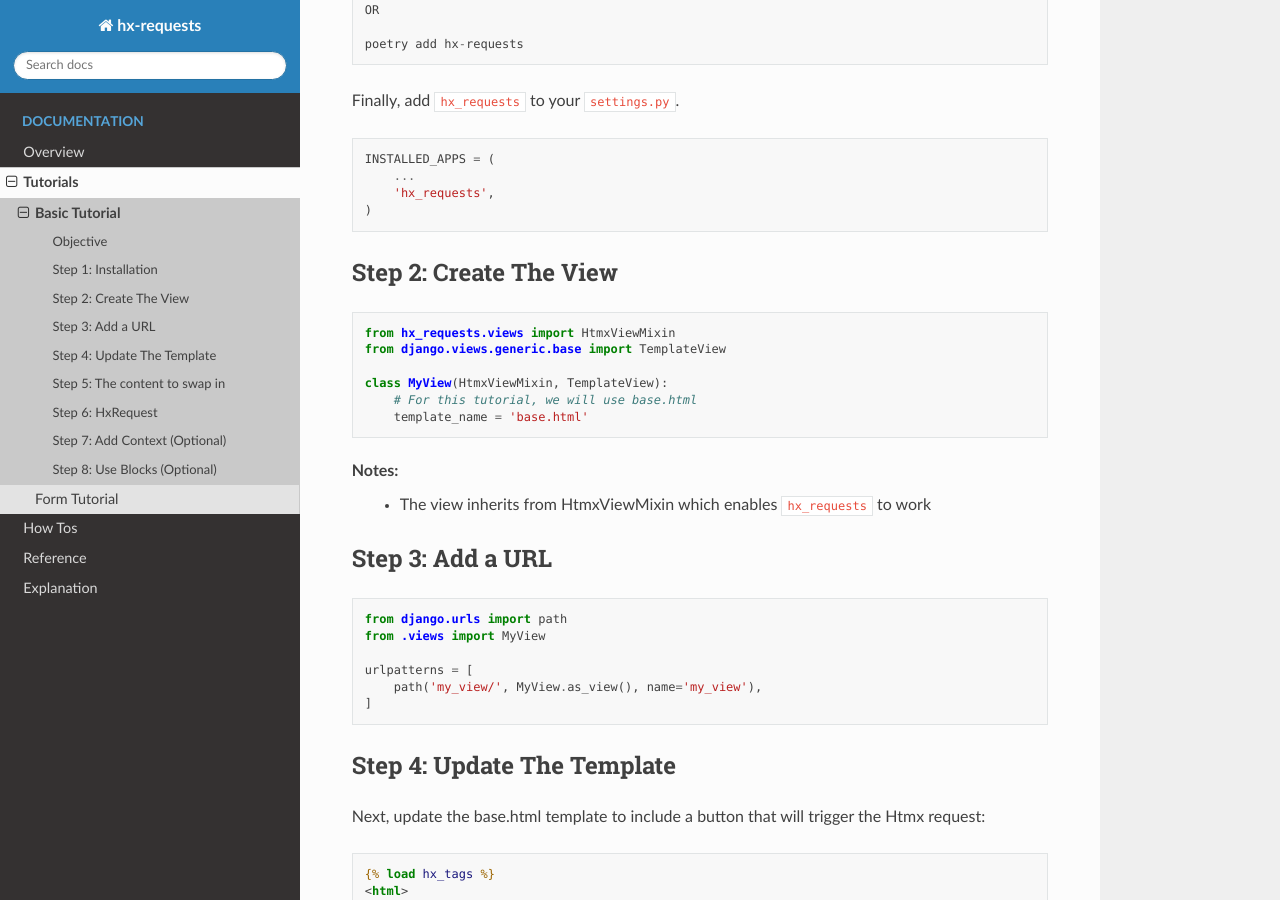
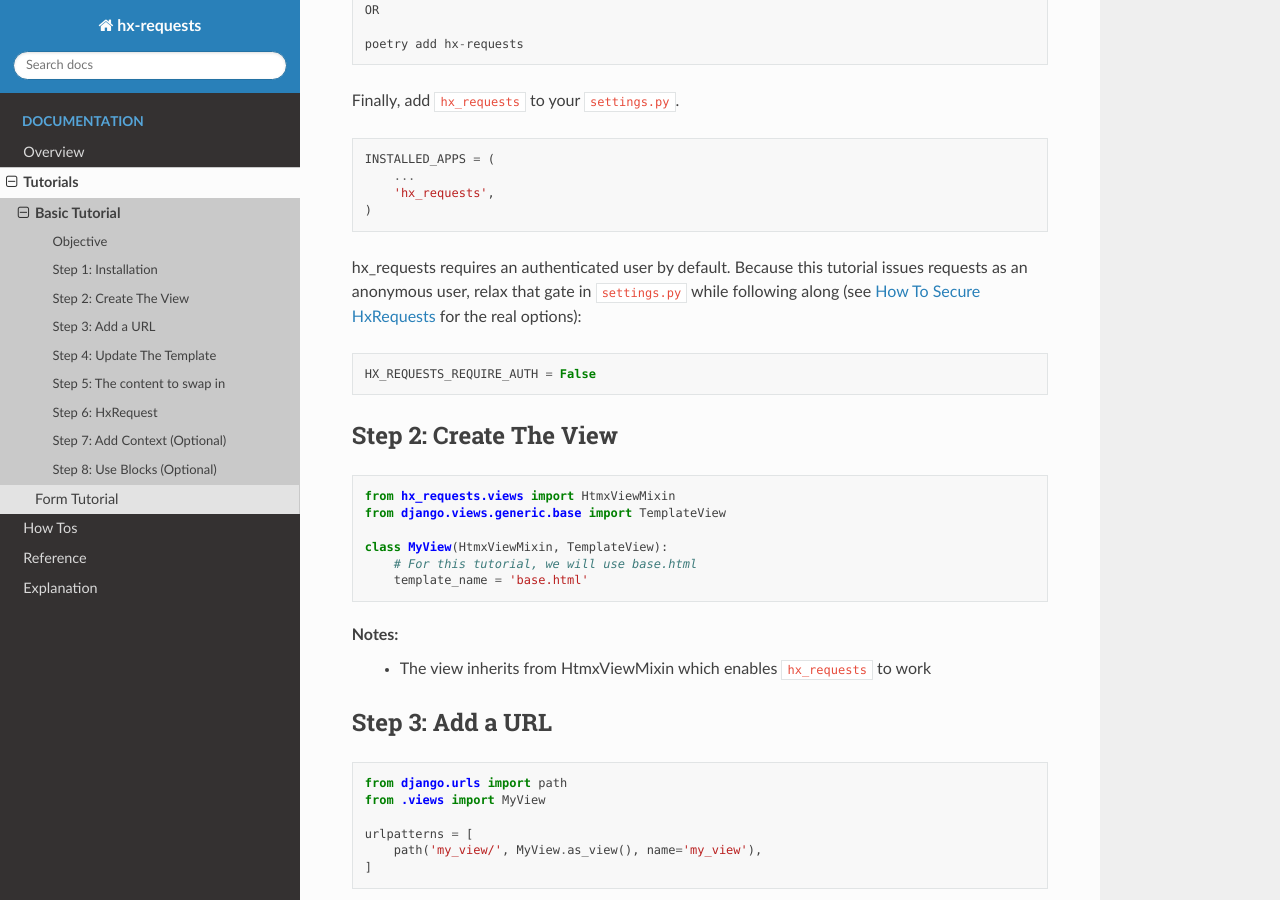
Before and after one commit to yaakovLowenstein/hx-requests, a Sphinx documentation site: the page built from docs/tutorials/basic_tutorial.rst, in a window 1280 px wide and 900 px high, scrolled down 702 px. Built offline with Sphinx 7.4.7 and the Read the Docs theme 3.1.0, drawn with Linux system fonts in a browser that asks for light colours; pages that are not in the unit, such as notebooks, are missing from menus.

Commit message:
docs: make the tutorials work under the default auth gate
Both tutorials issue requests as an anonymous user, but HX_REQUESTS_REQUIRE_AUTH
defaults to True, so the first click 404'd. Add a settings step relaxing the
gate (pointing at the securing how-to for real setups). Also fix a stale
cross-reference to the messages how-to ("How To Use Messages" -> the actual
"How To Set Messages" title).

Co-Authored-By: Claude Fable 5 <noreply@anthropic.com>

```diff
--- a/docs/tutorials/basic_tutorial.rst
+++ b/docs/tutorials/basic_tutorial.rst
@@ -41,6 +41,13 @@ Finally, add :code:`hx_requests` to your :code:`settings.py`.
         ...
         'hx_requests',
     )
+
+hx_requests requires an authenticated user by default. Because this tutorial
+issues requests as an anonymous user, relax that gate in :code:`settings.py`
+while following along (see :ref:`How To Secure HxRequests` for the real
+options)::
+
+    HX_REQUESTS_REQUIRE_AUTH = False
 
 Step 2: Create The View
 ~~~~~~~~~~~~~~~~~~~~~~~
```
Also changed, not shown: docs/tutorials/form_tutorial.rst (+8 -1 lines).
